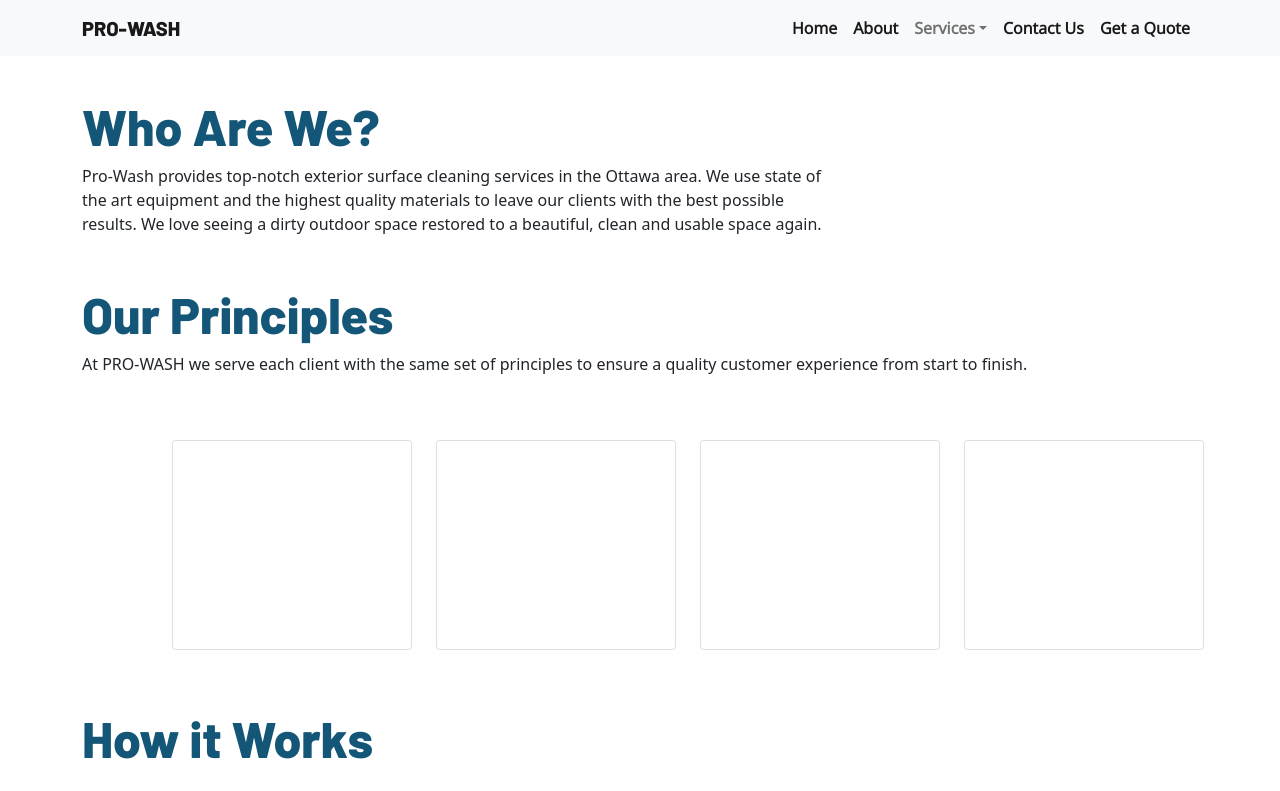
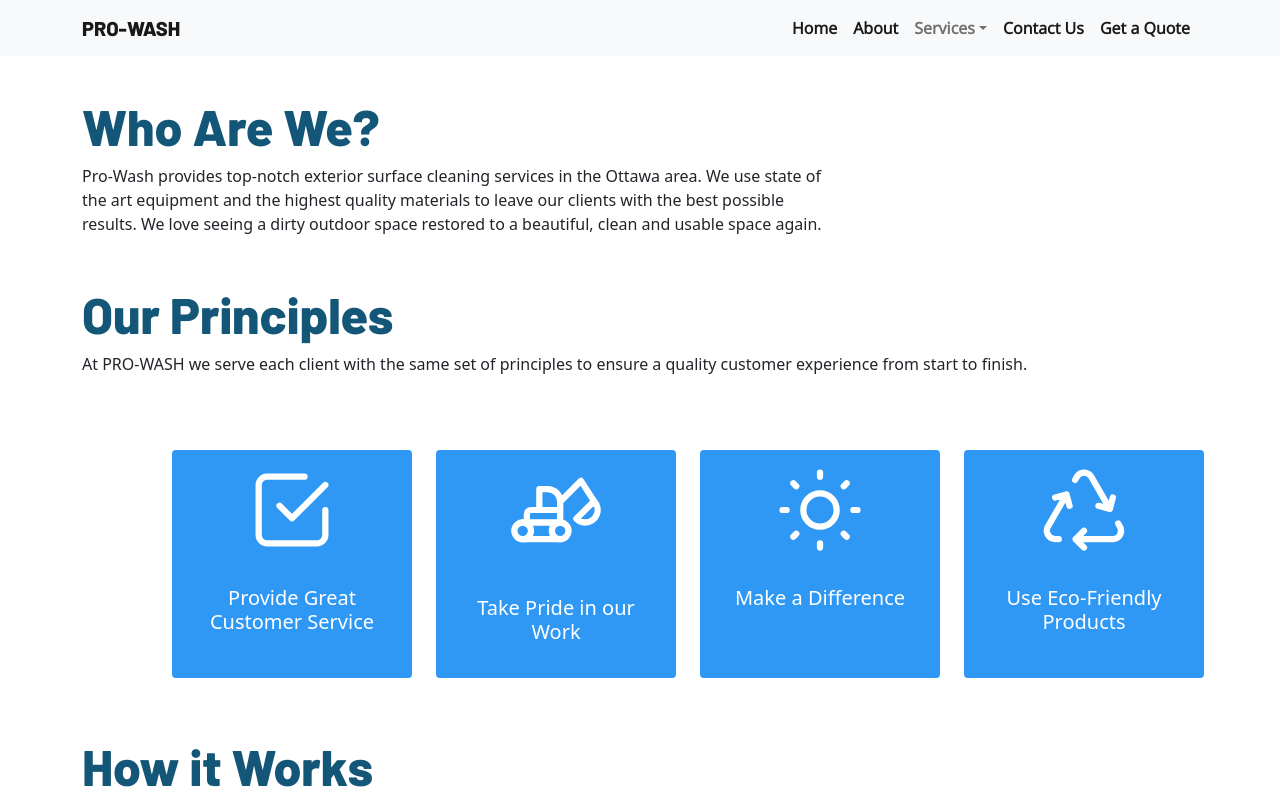
Before and after one commit to isgrwl/pro-wash-site, a Next.js app: page /about in a window 1280 px wide. Shown: the top 791 px of the page. Built offline with nearby package versions, Linux system fonts and the light colour scheme.

Commit message:
styling now works in 'production'

```diff
--- a/package.json
+++ b/package.json
@@ -10,11 +10,10 @@
   "dependencies": {
     "@popperjs/core": "^2.11.2",
     "bootstrap": "^5.1.3",
-    "imagemin-mozjpeg": "^10.0.0",
     "next": "^12.0.10",
-    "next-compose-plugins": "^2.2.1",
     "react": "17.0.2",
-    "react-dom": "17.0.2"
+    "react-dom": "17.0.2",
+    "sharp": "^0.30.3"
   },
   "devDependencies": {
     "eslint": "8.9.0",
--- a/pages/about.js
+++ b/pages/about.js
@@ -39,6 +39,7 @@
         {/**CARDS */}
         <div className="row col-sm-8 col-lg-12 gap-1 justify-content-center w-100 m-md-5">
           <div
+            id="c-card"
             className="card d-flex flex-column align-items-center text-center"
             style={{ width: "15em" }}
           >
@@ -61,6 +62,7 @@
             </div>
           </div>
           <div
+            id="c-card"
             className="card d-flex flex-column align-items-center text-center"
             style={{ width: "15em" }}
           >
@@ -84,12 +86,13 @@
               <path d="M21.12 9.88l-3.12 -4.88l-5 5" />
               <path d="M21.12 9.88a3 3 0 0 1 -2.12 5.12a3 3 0 0 1 -2.12 -.88l4.24 -4.24z" />
             </svg>
-            <div className="card-body">
+            <div id="c-card" className="card-body">
               <h5 className="card-title">Take Pride in our Work</h5>
               <p className="card-text"></p>
             </div>
           </div>
           <div
+            id="c-card"
             className="card d-flex flex-column align-items-center text-center"
             style={{ width: "15em" }}
           >
@@ -112,6 +115,7 @@
             </div>
           </div>
           <div
+            id="c-card"
             className="card d-flex flex-column align-items-center text-center"
             style={{ width: "15em" }}
           >
--- a/styles/globals.css
+++ b/styles/globals.css
@@ -86,7 +86,7 @@
   border: solid white 1px;
 }
 
-.card {
+#c-card {
   border: none;
   background-color: rgb(47, 152, 245);
   color: white;
```
Also changed, not shown: 1 other file (tests, documents, lock files or other folders).
